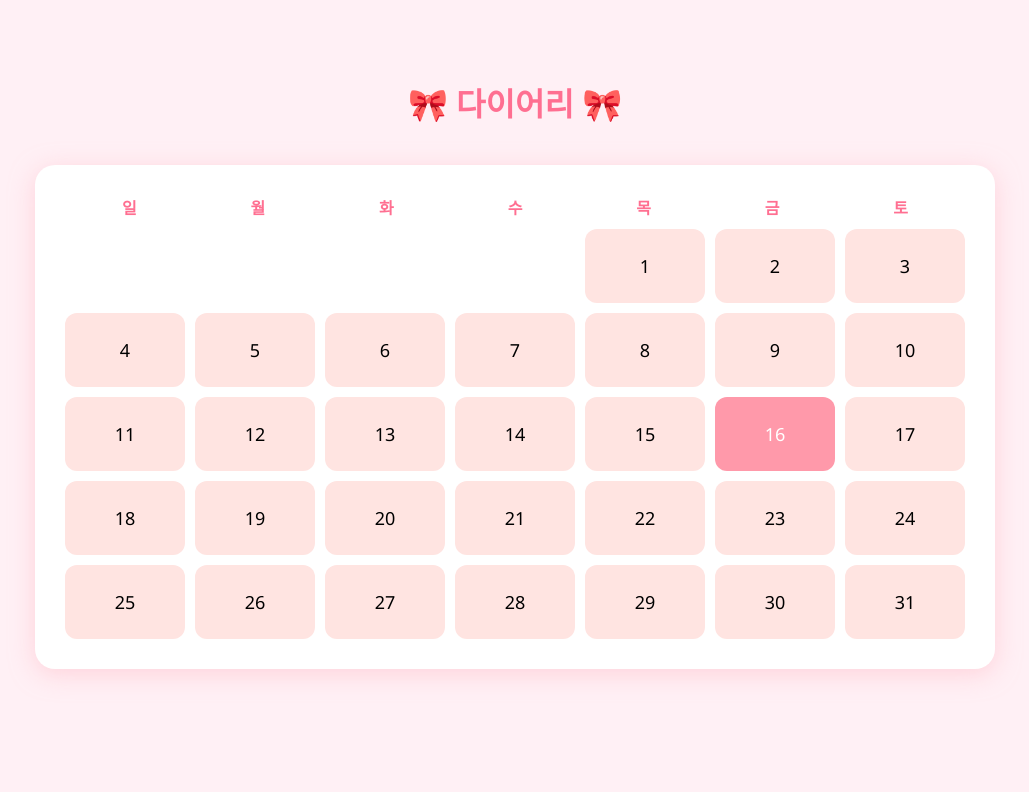
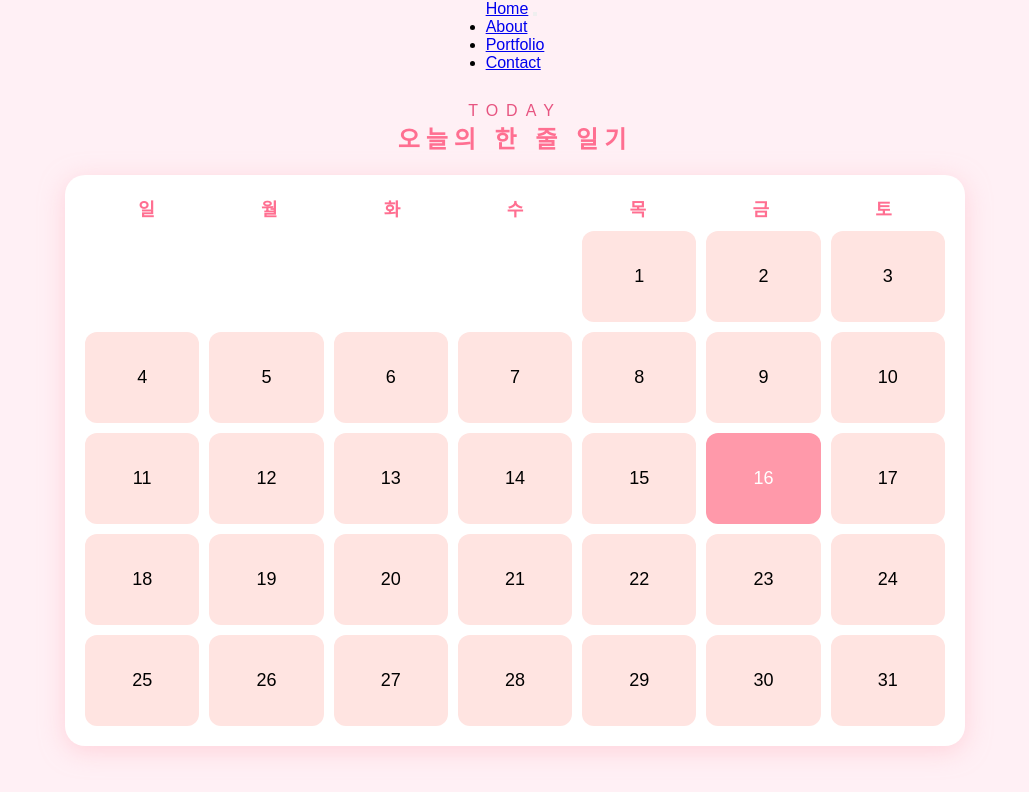
Before and after one commit to yjcha069kr/myway, a plain HTML site: page index.html in a window 1280 px wide. Shown: the whole page, without its empty margins (125-1154 px from the left). Drawn offline with Linux system fonts and the light colour scheme; a web font is replaced by a local one.

Commit message:
260116 ㅇ

```diff
--- a/css/style.css
+++ b/css/style.css
@@ -1,65 +1,94 @@
-/* === CSS 변수 (유지보수 용이) === */
-:root {
-    --primary-bg: #fff0f5;        /* 페이지 배경 */
-    --calendar-bg: #fff;          /* 달력 박스 */
-    --pink-light: #ffe4e1;        /* 날짜 기본 */
-    --pink-medium: #ffb6c1;       /* hover */
-    --pink-strong: #ff6f91;       /* 선택/강조 */
-    --pink-today: #ff99aa;        /* 오늘 강조 */
-    --modal-max-width: 500px;     /* 모달 최대폭 */
-    --font-color-dark: #333;
+/* ==================== 웹폰트 정의 ==================== */
+@font-face {
+    font-family: 'OngleipKimkonghae';
+    src: url('https://cdn.jsdelivr.net/gh/projectnoonnu/2408@1.0/Ownglyph_kimkonghae.woff2') format('woff2');
+    font-weight: normal;
+    font-display: swap;
 }
 
-/* === 전체 페이지 === */
+/* === CSS 변수 === */
+:root {
+    --primary-bg: #fff0f5;
+    --calendar-bg: #fff;
+    --pink-light: #ffe4e1;
+    --pink-medium: #ffb6c1;
+    --pink-strong: #ff6f91;
+    --pink-today: #ff99aa;
+    --modal-max-width: 500px;
+    --font-color-dark: #333;
+    --calendar-min-height: 500px;
+    --date-cell-padding: 35px;
+}
+
+/* ==================== 초기화 ==================== */
+* {
+    margin: 0;
+    padding: 0;
+    box-sizing: border-box;
+}
+html {
+    height: 100%;
+    scroll-behavior: smooth;
+}
 body {
-    background-color: var(--primary-bg);
-    font-family: 'Segoe UI', sans-serif;
+    min-height: 100vh;
     display: flex;
     flex-direction: column;
     align-items: center;
-    padding: 50px;
+    background-color: var(--primary-bg);
+    font-family: 'OngleipKimkonghae', sans-serif;
 }
+/* ==================== 공통 ==================== */
+.section {
+    width: 100%;
+    display: flex;
+    flex-direction: column;
+    align-items: center;
+    gap: 20px;
+    padding: 30px 0;
+}
+.title {
+    text-align: center;
+}
+.title span {
+    color: #e75480;
+    letter-spacing: 8px;
+}
+.title h1 {
+    color: var(--pink-strong);
+    letter-spacing: 6px;
+}
+/* header */
 
-h1 {
-    color: var(--pink-strong);
-    margin-bottom: 40px;
-}
-
-/* === 달력 박스 === */
-.calendar-container {
+/* ==================== 섹션1: TODAY ==================== */
+.section1 .calendar-container {
+    width: 90%;
+    max-width: 900px;
     display: grid;
     grid-template-rows: auto 1fr;
     gap: 10px;
     background: var(--calendar-bg);
-    padding: 30px;
+    padding: 20px;
     border-radius: 20px;
     box-shadow: 0 5px 25px rgba(255, 182, 193,0.5);
-    width: 90%;
-    max-width: 900px;
 }
-
-/* 요일 헤더 */
-.weekdays {
+.section1 .weekdays {
     display: grid;
     grid-template-columns: repeat(7, 1fr);
     text-align: center;
     font-weight: bold;
-    font-size: 16px;
+    font-size: 18px;
     color: var(--pink-strong);
 }
-
-/* 날짜 그리드 */
-.dates {
+.section1 .dates {
     display: grid;
     grid-template-columns: repeat(7, 1fr);
     gap: 10px;
 }
-
-/* 날짜 셀 */
-.date-cell {
+.section1 .date-cell {
     background: var(--pink-light);
-    width: 100%;          /* 칸 폭에 맞춤 */
-    padding: 25px 0;
+    width: 100%;
+    padding: var(--date-cell-padding) 0;
     font-size: 18px;
     border-radius: 12px;
     text-align: center;
@@ -67,39 +96,33 @@
     user-select: none;
     transition: all 0.2s;
 }
-
-.date-cell:hover {
+.section1 .date-cell:hover {
     background: var(--pink-medium);
     color: #fff;
 }
-
-.today {
+.section1 .today {
     background: var(--pink-today);
     color: #fff;
 }
-
-.selected {
+.section1 .selected {
     background: var(--pink-strong);
     color: #fff;
 }
-
-/* === 모달 === */
-.modal {
+.section1 .modal {
     display: none;
     position: fixed;
     top: 50%;
     left: 50%;
     transform: translate(-50%, -50%);
     background: var(--calendar-bg);
-    width: 90%;
+    width: 47%;
     max-width: var(--modal-max-width);
     padding: 5%;
     border-radius: 15px;
     box-shadow: 0 5px 25px rgba(255, 182, 193,0.5);
     box-sizing: border-box;
 }
-
-.modal textarea {
+.section1 .modal textarea {
     width: 100%;
     height: 150px;
     margin-bottom: 15px;
@@ -109,13 +132,11 @@
     border: 1px solid var(--pink-medium);
     resize: none;
 }
-
-.modal-buttons {
+.section1 .modal-buttons {
     display: flex;
     justify-content: space-between;
 }
-
-.modal button {
+.section1 .modal button {
     padding: 10px 22px;
     border: none;
     border-radius: 12px;
@@ -126,25 +147,19 @@
     box-shadow: 0 4px 8px rgba(0,0,0,0.15);
     font-family: 'Segoe UI', sans-serif;
 }
-
-/* 저장 버튼 */
-#save-entry {
+.section1 #save-entry {
     background: var(--pink-medium);
     color: #fff;
 }
-
-#save-entry:hover {
+.section1 #save-entry:hover {
     background: var(--pink-today);
     transform: translateY(-2px);
 }
-
-/* 닫기 버튼 */
-#close-entry {
+.section1 #close-entry {
     background: var(--pink-light);
     color: var(--font-color-dark);
 }
-
-#close-entry:hover {
+.section1 #close-entry:hover {
     background: #ffccd5;
     transform: translateY(-2px);
 }
--- a/index.html
+++ b/index.html
@@ -4,13 +4,41 @@
     <meta charset="UTF-8">
     <title>다이어리 달력</title>
     <link rel="stylesheet" href="css/style.css">
+    <link rel="stylesheet" href="https://cdnjs.cloudflare.com/ajax/libs/font-awesome/7.0.1/css/all.min.css">
 </head>
 <body>
-    <h1>🎀 다이어리 🎀</h1>
+    <!-- header -->
+    <header id="header" class="container">
+        <nav class="navbar">
+            <div>
+                <a href="#home">Home</a>
+                <button type="button">
+                    <span></span>
+                </button>
+                <div class="collapse navbar-collapse" id="collapsibleNavbar">
+                    <ul class="navbar-nav">
+                        <li class="nav-item">
+                            <a class="nav-link" href="#about">About</a>
+                        </li>
+                        <li class="nav-item">
+                            <a class="nav-link" href="#work">Portfolio</a>
+                        </li>
+                        <li class="nav-item">
+                            <a class="nav-link" href="#contact">Contact</a>
+                        </li>
+                    </ul>
+                </div>
+            </div>
+        </nav>
+    </header>
 
+    <!-- ==================== 섹션1: TODAY ==================== -->
+    <section class="section section1">
+        <div class="title">
+            <span>TODAY</span>
+            <h1>오늘의 한 줄 일기</h1>
+        </div>
         <div class="calendar-container" id="calendar"></div>
-
-    <!-- 글 작성 모달 -->
         <div id="entry-modal" class="modal">
             <textarea id="entry-text" placeholder="여기에 글을 작성하세요"></textarea>
             <div class="modal-buttons">
@@ -18,6 +46,7 @@
                 <button id="close-entry">닫기</button>
             </div>
         </div>
+    </section>
 
     <script src="js/calendar.js"></script>
 </body>
```
Lines whose indentation alone changed are shown as unchanged.
